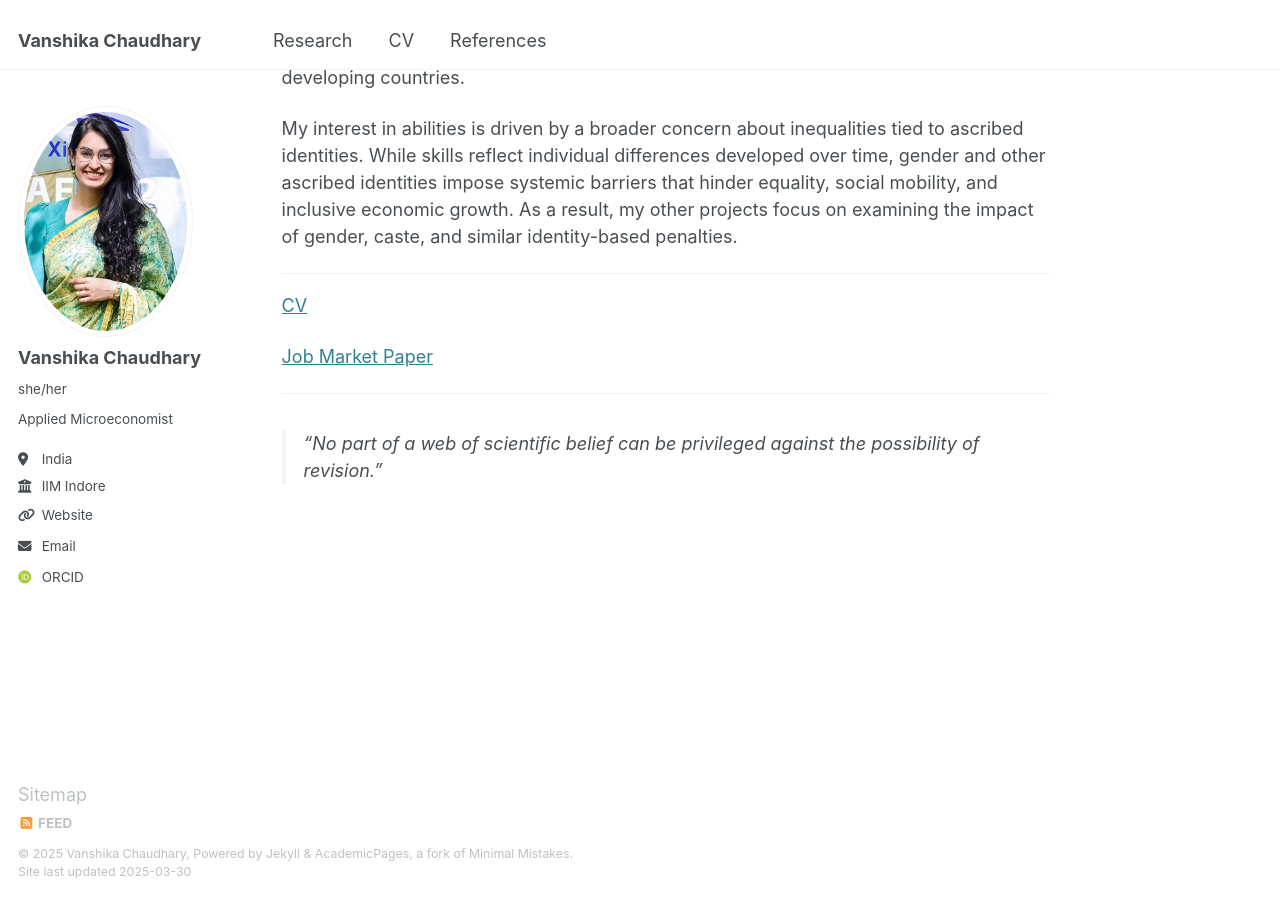
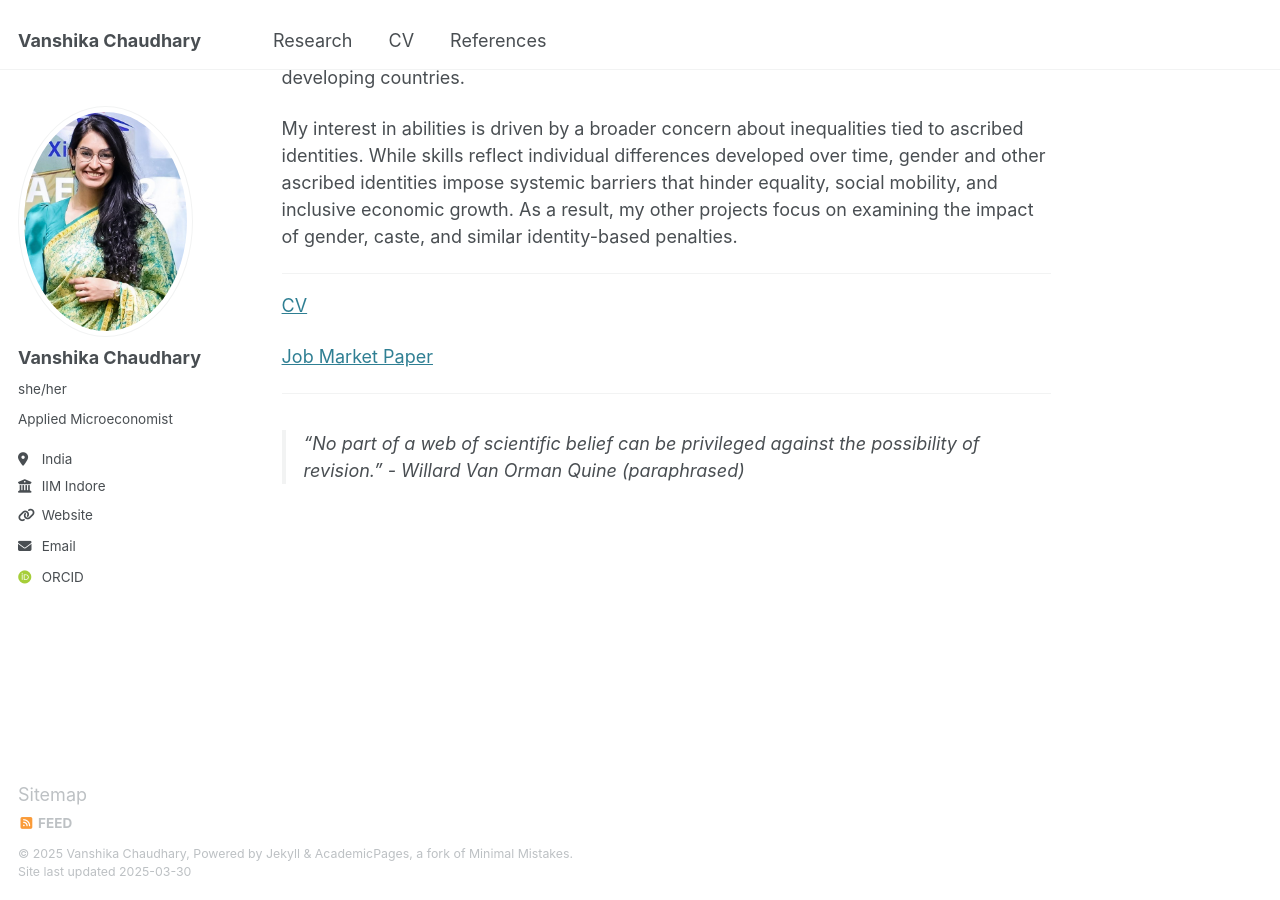
Before and after one commit to vanshika-chaudhary-economics/vanshika-chaudhary-economics.github.io, a Jekyll site: the page built from _pages/about.md, in a window 1280 px wide and 900 px high, scrolled down 559 px. Built offline with Jekyll 4.4.1, drawn with Linux system fonts in a browser that asks for light colours; some web fonts are replaced.

Commit message:
Update about.md

```diff
--- a/_pages/about.md
+++ b/_pages/about.md
@@ -25,4 +25,4 @@
 
 ------
 
-> "No part of a web of scientific belief can be privileged against the possibility of revision."
+> "No part of a web of scientific belief can be privileged against the possibility of revision." - Willard Van Orman Quine (paraphrased)
```
